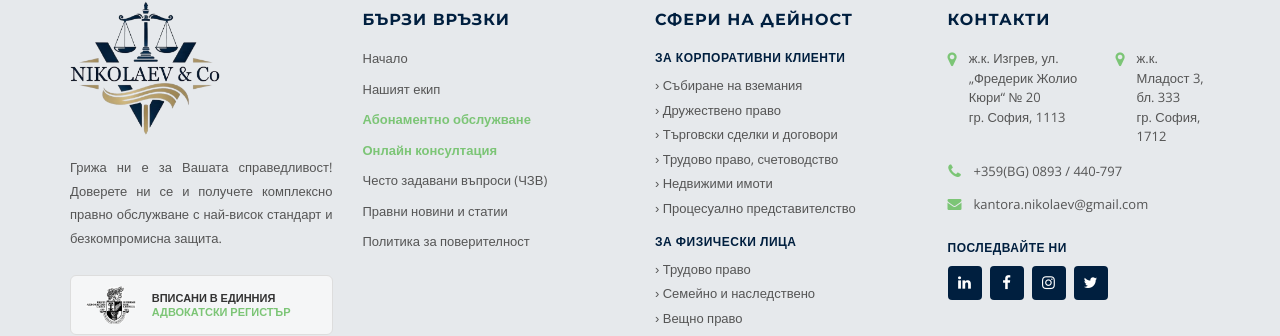
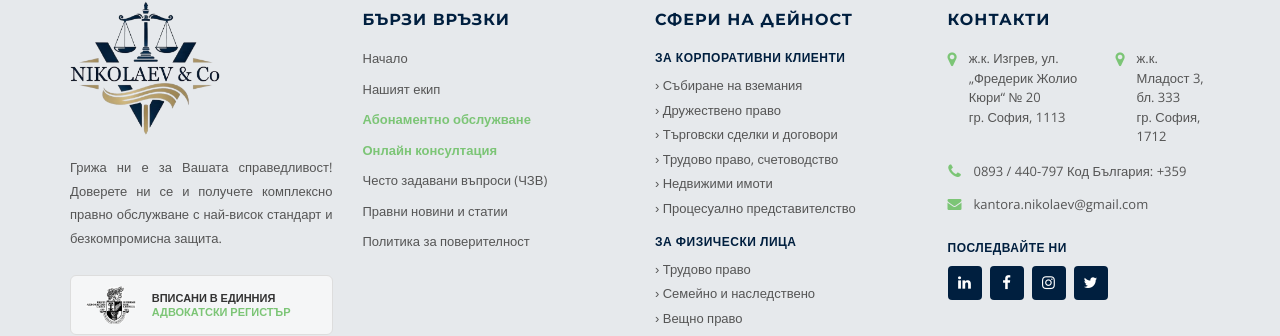
Before and after one commit to NikolaiNikolaev/law-page, a Jekyll site: the page built from kolektiv/advokat-iva-hairedinska.html, in a window 1280 px wide and 900 px high, scrolled down 1471 px. Shown: the part 385-721 px from the top of the window. Built offline with Jekyll 4.4.1, drawn with Linux system fonts in a browser that asks for light colours.

Commit message:
Update footer.html

```diff
--- a/_includes/footer.html
+++ b/_includes/footer.html
@@ -67,7 +67,7 @@
                 </div>
                 <div style="display: flex; align-items: center; margin-bottom: 15px; font-size: 13px; color: #555;">
                     <i class="fa fa-phone" style="color: #7cc576; font-size: 16px; margin-right: 12px; width: 14px; text-align: center;"></i>
-                    <span>+359(BG) 0893 / 440-797</span>
+                    <span>0893 / 440-797 Код България: +359</span>
                 </div>
                 <div style="display: flex; align-items: center; margin-bottom: 25px; font-size: 13px; color: #555;">
                     <i class="fa fa-envelope" style="color: #7cc576; font-size: 14px; margin-right: 12px; width: 14px; text-align: center;"></i>
```
